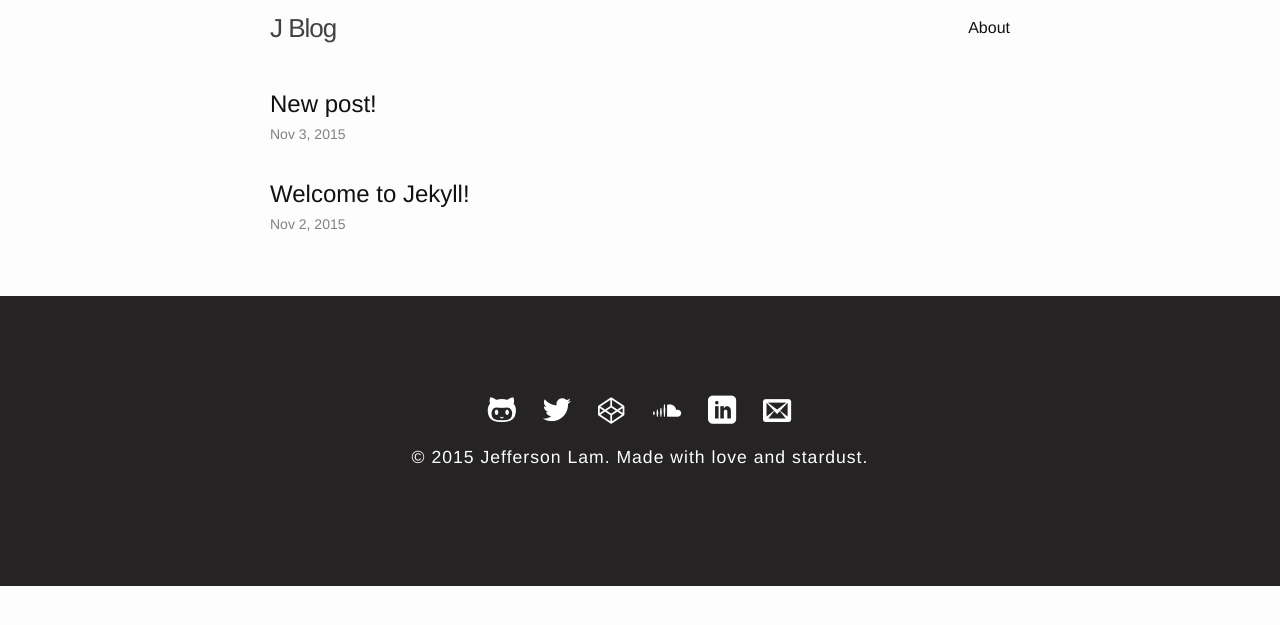
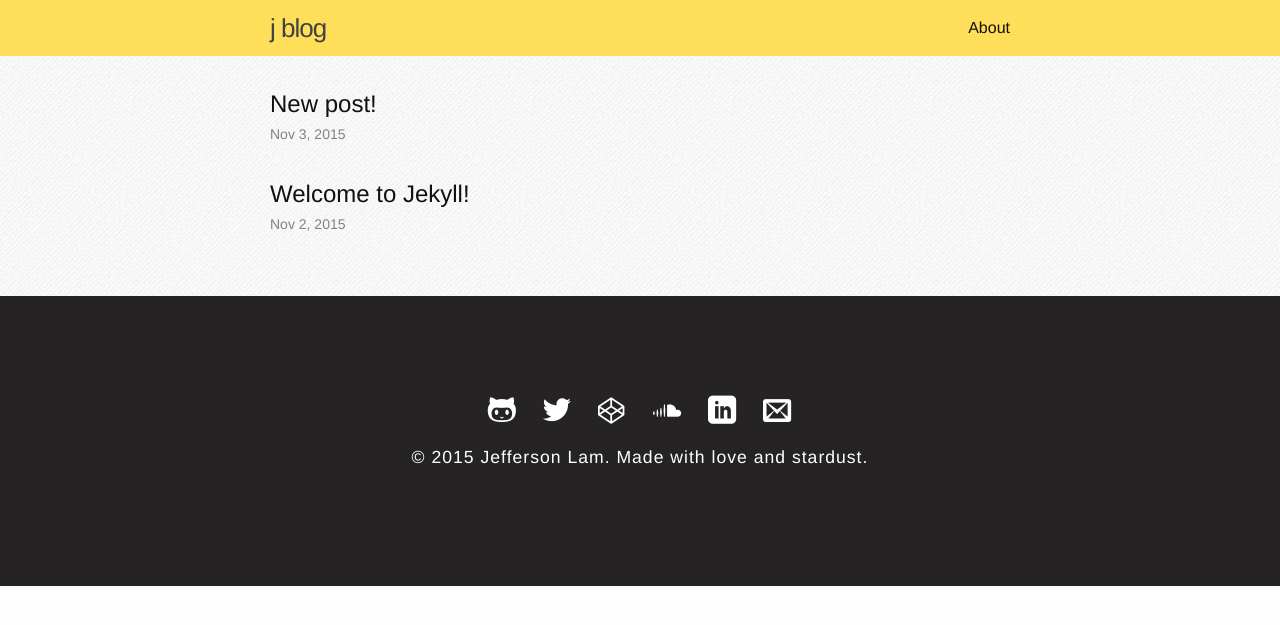
Before and after one commit to jeffersonlam/blog, a Jekyll site: the page built from index.html, in a window 1280 px wide. Shown: the top 625 px of the page. Built offline with Jekyll 4.4.1, drawn with Linux system fonts in a browser that asks for light colours; the list of posts is cut into pages by our own code.

```diff
--- a/_config.yml
+++ b/_config.yml
@@ -1,5 +1,5 @@
 # Site settings
-title: J Blog
+title: j blog
 email: jeffersonwlam@gmail.com
 description: > # this means to ignore newlines until "baseurl:"
   Hello, world! Woop woop woop woop woop.
--- a/_sass/_layout.scss
+++ b/_sass/_layout.scss
@@ -163,6 +163,9 @@
  */
 .page-content {
     padding: $spacing-unit 0;
+    background-color: #FFF;
+    background-image: url(../img/texture4.png);
+    background-position: 50%;
 }
 
 .page-heading {
--- a/_sass/_theme.scss
+++ b/_sass/_theme.scss
@@ -18,6 +18,10 @@ $secondary-font : 'Georgia';
 // body, html {
 //   background-color: $black;
 // }
+
+.site-header {
+  background-color: $primary-clr;
+}
 
 a {
   color: inherit;
@@ -43,26 +47,6 @@ a {
   transition: all .3s;
 }
 
-// nav
-// nav {
-//   background-color: rgba(255, 255, 255, .8);
-//   font-family: $primary-font;
-
-//   a {
-//     color: $black;
-//     text-decoration: none;
-//     transition: color .1s ease-in-out;
-
-//     &:visited {
-//       color: $black;
-//     }
-
-//     &:hover {
-//       color: $secondary-clr;
-//     }
-//   }
-// }
-
 //hero
 .hero {
   background-color: $primary-clr;
@@ -73,12 +57,6 @@ a {
   .highlight-bg {
     background-color: $black;
     color: $primary-clr;
-
-    // &:hover{
-      // background-color: $white;
-      // color: $black;
-      // cursor: pointer;
-    // }
   }
 
   &.alternate {
@@ -88,12 +66,6 @@ a {
     .highlight-bg {
       background-color: $primary-clr;
       color: $black;
-
-      // &:hover{
-      //   background-color: $white;
-      //   color: $black;
-      //   cursor: pointer;
-      // }
     }
   }
 }
@@ -110,12 +82,6 @@ a {
   .highlight-bg {
     background-color: $black;
     color: $white;
-
-    // &:hover{
-      // background-color: $primary-clr;
-      // color: $black;
-      // cursor: pointer;
-    // }
   }
 
   .portfolio a {
```
Also changed, not shown: img/texture4.png (added).
